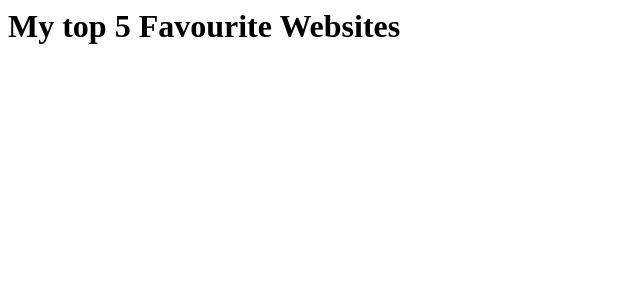
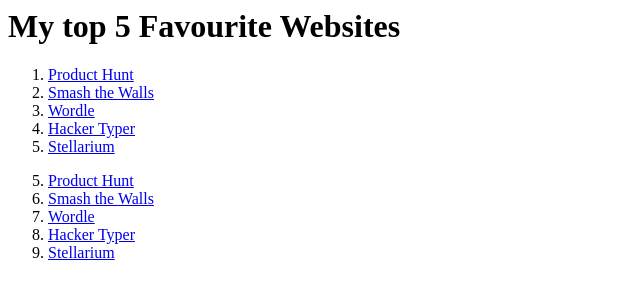
Before and after one commit to J-Bills/day_42, a plain HTML site: page 3.2 Anchor Elements/index.html in a window 1280 px wide. Shown: the whole page, without its empty margins (0-640 px from the left). Drawn offline with Linux system fonts and the light colour scheme.

Commit message:
finishing anchor challenge

```diff
--- a/3.2 Anchor Elements/index.html
+++ b/3.2 Anchor Elements/index.html
@@ -1,2 +1,16 @@
 <h1>My top 5 Favourite Websites</h1>
-<!-- Write your code below -->
+<ol>
+    <li><a href="https://www.producthunt.com/">Product Hunt</a></li>
+    <li><a href="https://smashthewalls.com/">Smash the Walls</a></li>
+    <li><a href="https://www.nytimes.com/games/wordle">Wordle</a></li>
+    <li><a href="https://hackertyper.com/">Hacker Typer</a></li>
+    <li><a href="https://stellarium-web.org/">Stellarium</a></li>
+</ol>
+
+<ol start="5">
+    <li><a href="https://www.producthunt.com/">Product Hunt</a></li>
+    <li><a href="https://smashthewalls.com/">Smash the Walls</a></li>
+    <li><a href="https://www.nytimes.com/games/wordle">Wordle</a></li>
+    <li><a href="https://hackertyper.com/">Hacker Typer</a></li>
+    <li><a href="https://stellarium-web.org/">Stellarium</a></li>
+</ol>
```
